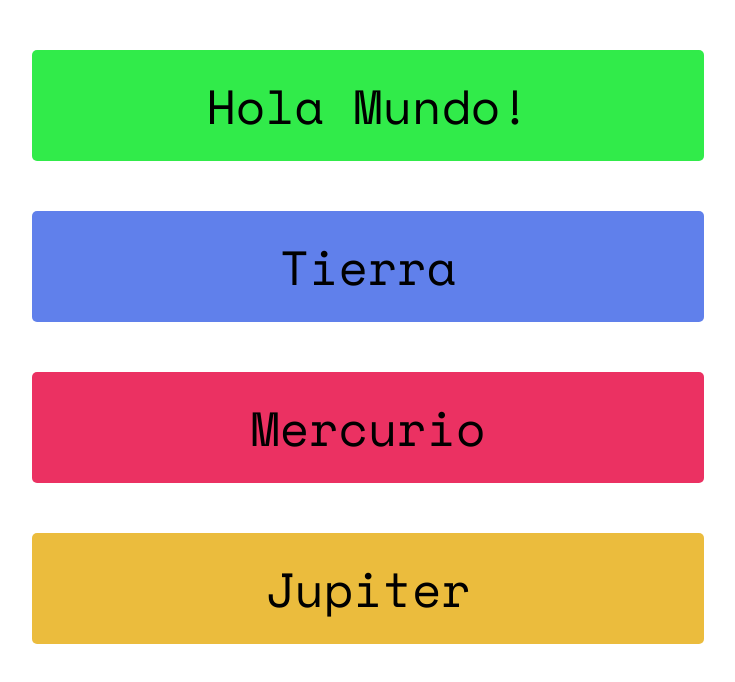
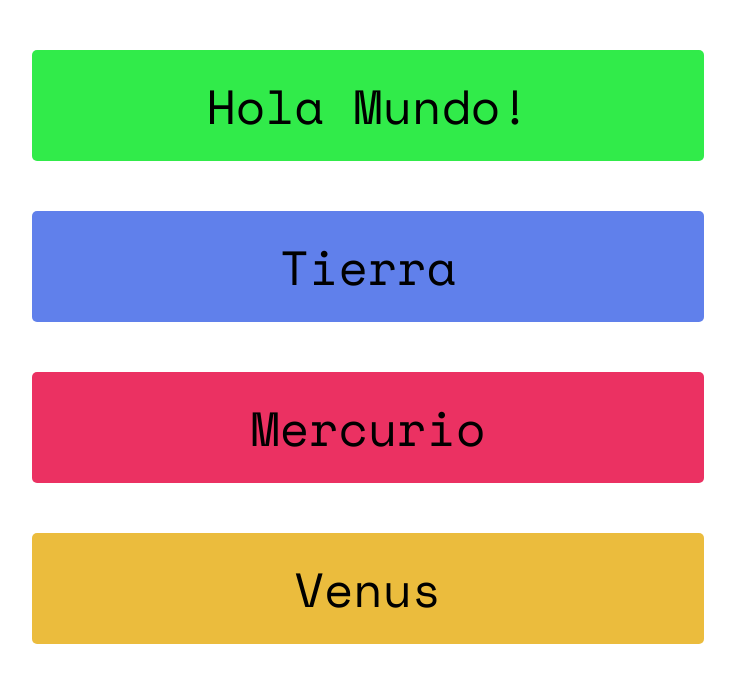
Before and after one commit to RicardoM99160/demo-git, a plain HTML site: page index.html in a window 1280 px wide. Shown: the whole page, without its empty margins (272-1007 px from the left). Drawn offline with nearby package versions, Linux system fonts and the light colour scheme.

Commit message:
Venus agregado

```diff
--- a/index.html
+++ b/index.html
@@ -16,7 +16,7 @@
     <div class="c1">Hola Mundo!</div>
     <div class="c2">Tierra</div>
     <div class="c3">Mercurio</div>
-    <div class="c4">Jupiter</div>
+    <div class="c4">Venus</div>
 </body>
 
 </html>
```
